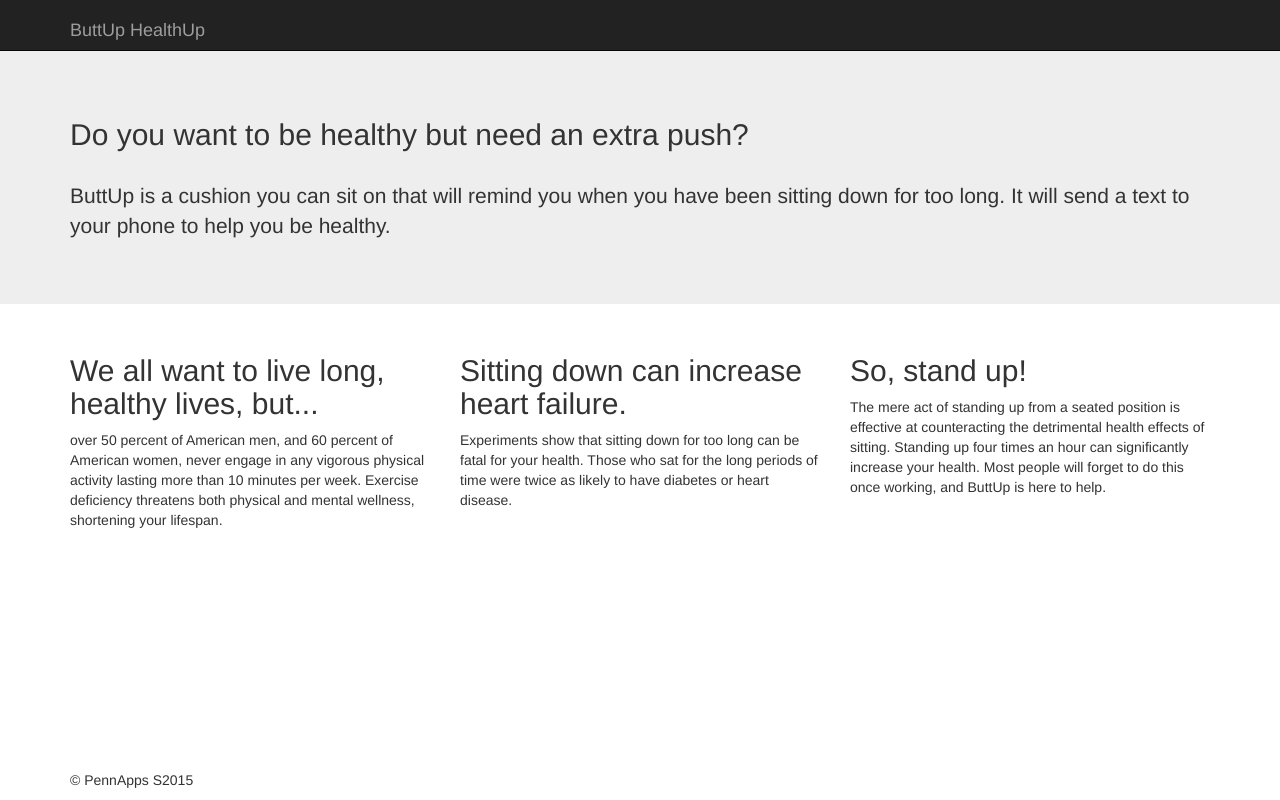
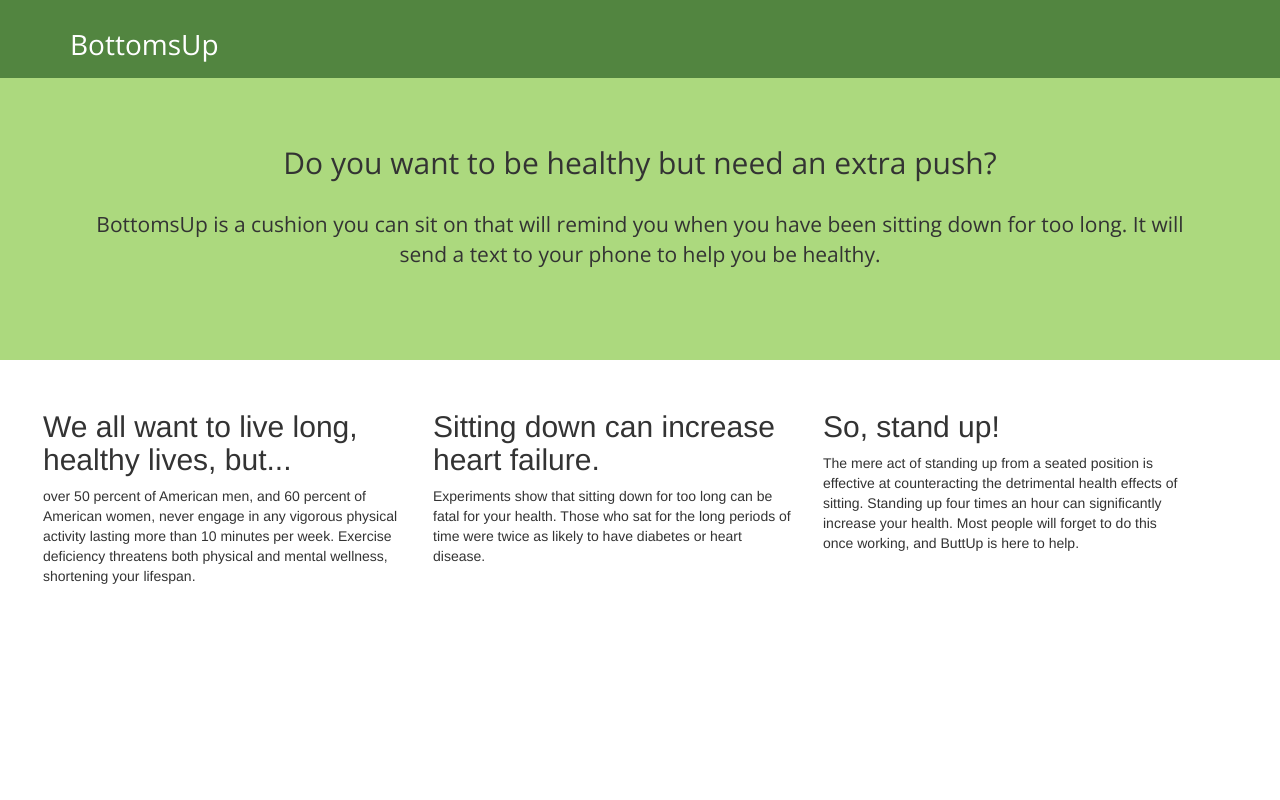
Before and after one commit to karenher/BottomsUp, a plain HTML site: page index.html in a window 1280 px wide. Drawn offline with nearby package versions, Linux system fonts and the light colour scheme.

Commit message:
some color changes

```diff
--- a/home.css
+++ b/home.css
@@ -4,13 +4,38 @@ body {
   padding-bottom: 20px;
 }
 
-
-
 .range li{
 	margin-right: 8%;
 	display:inline;
 }
 
+#menu {
+	background-color: #528540;
+	font-family: 'Open Sans';
+	border: none;
+	padding: 1em;
+}
+
+.navbar-brand {
+	font-family: 'Open Sans';
+	font-size: 2em;
+	color: #fff !important;
+}
+
+#header {
+	font-family: 'Open Sans';
+	text-align: center;
+	background-color: #ACD97E;
+	padding: 2em;
+}
+
+.jumbotron {
+	background-color: #ACD97E;
+}
+
+#desc {
+	margin: 2em;
+}
 
 #title {
 	font-weight: bold;
--- a/index.html
+++ b/index.html
@@ -8,18 +8,18 @@
     <meta name="author" content="">
     <link rel="icon" href="../../favicon.ico">
 
-    <title>ButtUp HealthUp</title>
+    <title>Bottoms Up</title>
 
     <!-- Bootstrap core CSS -->
     <link href="dist/css/bootstrap.min.css" rel="stylesheet">
-
     <!-- Custom styles for this template -->
+    <link href='http://fonts.googleapis.com/css?family=Open+Sans' rel='stylesheet' type='text/css'>
     <link href="home.css" rel="stylesheet">
   </head>
 
   <body>
 
-    <nav class="navbar navbar-inverse navbar-fixed-top" role="navigation">
+    <nav id = "menu" class="navbar navbar-inverse navbar-fixed-top" role="navigation">
       <div class="container">
         <div class="navbar-header">
           <button type="button" class="navbar-toggle collapsed" data-toggle="collapse" data-target="#navbar" aria-expanded="false" aria-controls="navbar">
@@ -28,21 +28,21 @@
             <span class="icon-bar"></span>
             <span class="icon-bar"></span>
           </button>
-          <a class="navbar-brand" href="#">ButtUp HealthUp</a>
+          <a class="navbar-brand" href="#">BottomsUp</a>
         </div>
       </div>
     </nav>
 
     <!-- Header at the top -->
     <div class="jumbotron">
-      <div class="container">
+      <div id = "header" class="container">
         <h2>Do you want to be healthy but need an extra push?</h2><br>
-        <p id = "types">ButtUp is a cushion you can sit on that will remind you when you have been sitting down for too long. It will send a text to your phone to help you be healthy.</p>
+        <p id = "types">BottomsUp is a cushion you can sit on that will remind you when you have been sitting down for too long. It will send a text to your phone to help you be healthy.</p>
       </div>
     </div>
 
     <!--Questions for the Survey -->
-    <div class="container">
+    <div id = "desc" class="container">
       <div class="row">
         <div class="col-md-4">
           <h2>We all want to live long, healthy lives, but...</h2>
@@ -58,10 +58,6 @@
         </div>
       </div>
 
-
-      <footer>
-        <p id = "footer">&copy; PennApps S2015</p>
-      </footer>
     </div> <!-- /container -->
 
 
```
